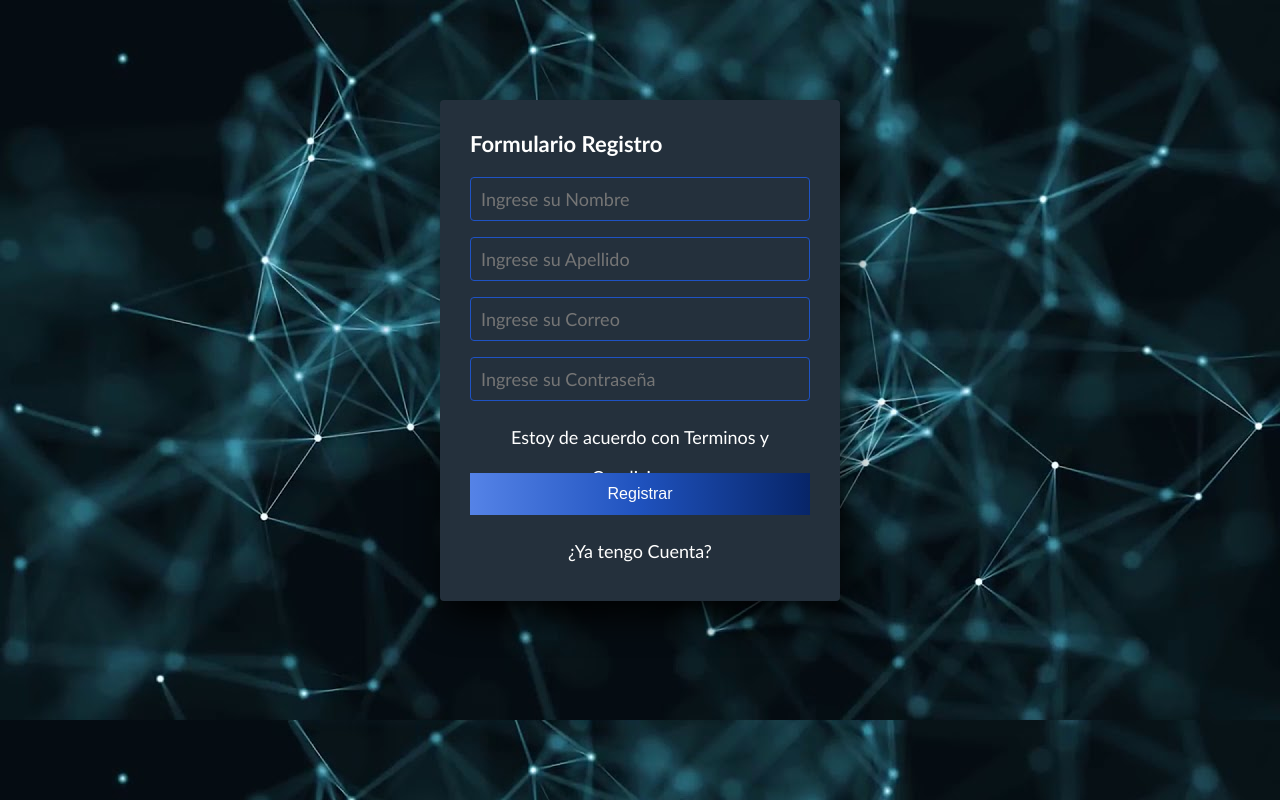
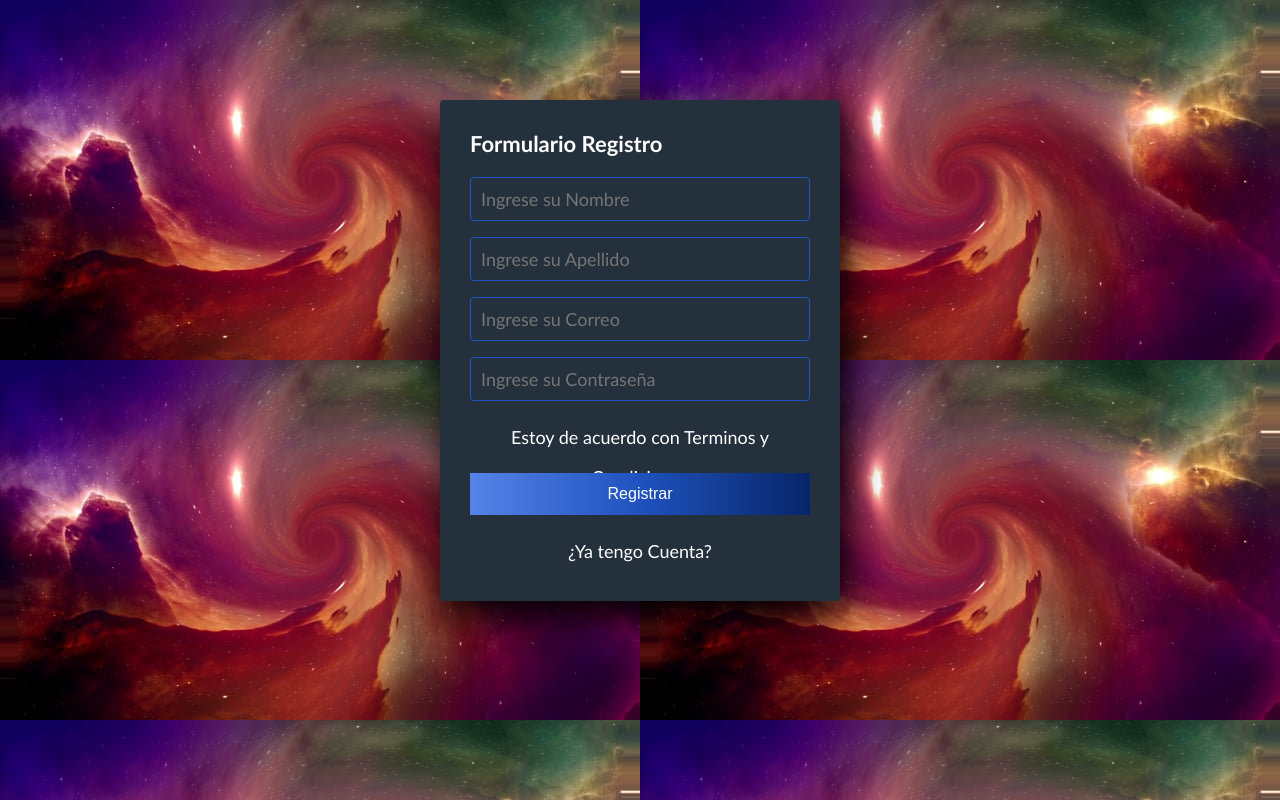
Before and after one commit to PPROF1-2021/a1-g8-ajedrez, a web app: file registro/registro.html in a window 1280 px wide. Run offline with its HTML, style and script files only (its server is not run), Linux system fonts and the light colour scheme.

Commit message:
añadi imagen

```diff
--- a/registro/css/registrocss.css
+++ b/registro/css/registrocss.css
@@ -5,7 +5,7 @@
 
   }
   body {
-      background-image: url(//registro/imagenes/fondo.jpg);
+      background-image: url(//registro/imagenes/fondo2.jpg);
 
   }
   .form-register {
```
Also changed, not shown: registro/imagenes/fondo2.jpg (added).
